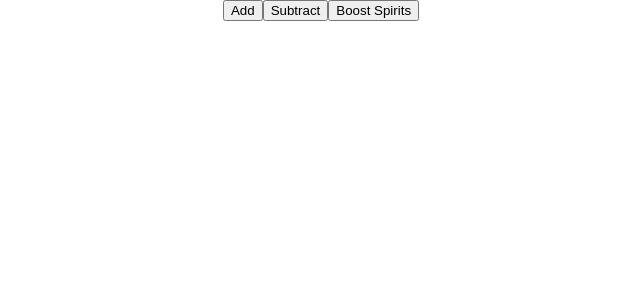
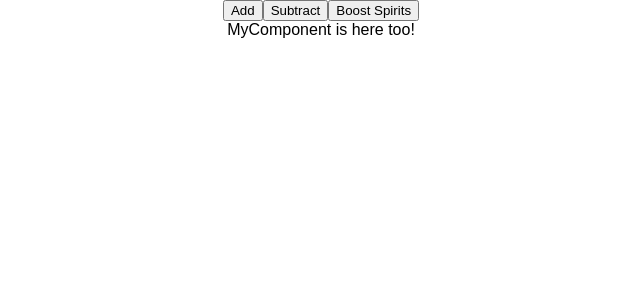
Before and after one commit to AlanaFarkas/up-and-down, a React (Create React App) app: page / in a window 1280 px wide. Shown: the top 300 px of the page, without its empty margins (319-959 px from the left). Built offline with nearby package versions, Linux system fonts and the light colour scheme.

Commit message:
imports a brand new component with a render method

```diff
--- a/src/App.js
+++ b/src/App.js
@@ -1,4 +1,5 @@
 import React, { Component } from 'react';
+import MyComponent from './MyComponent';
 import logo from './logo.svg';
 import './App.css';
 
@@ -38,6 +39,7 @@ class App extends Component {
         <button onClick={this.up}>Add</button>
         <button onClick={this.down}>Subtract</button>
         <button onClick={this.alana}>Boost Spirits</button>
+        <MyComponent />
       </div>
     );
   }
--- /dev/null
+++ b/src/MyComponent.js
@@ -0,0 +1,13 @@
+import React, { Component } from 'react';
+
+class MyComponent extends Component {
+
+	render () {
+		return (
+			<div>MyComponent is here too!</div>
+
+		)
+	}
+}
+
+export default MyComponent;
```
